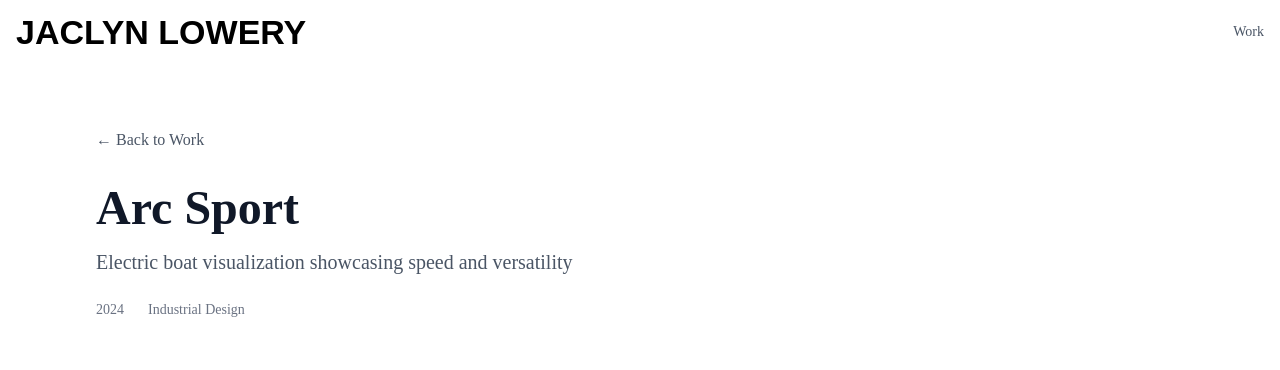
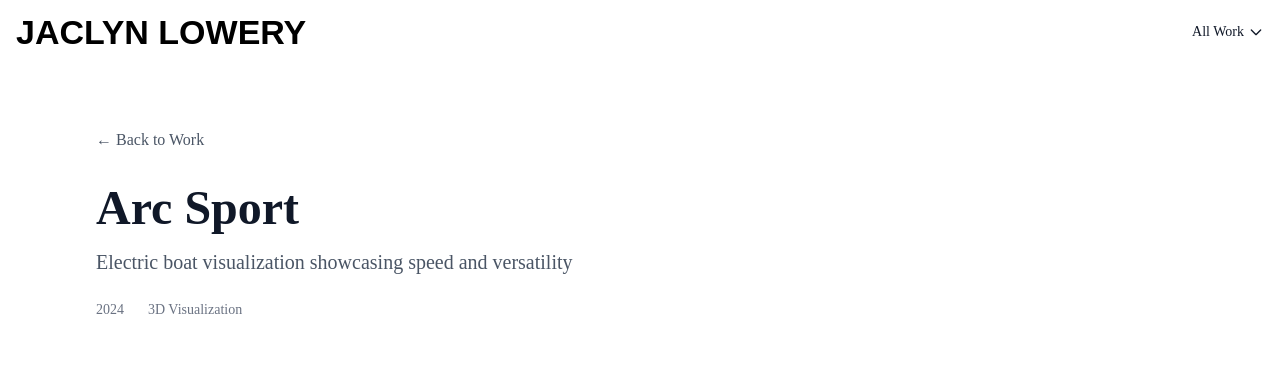
Before and after one commit to ellbosch/JaclynPortfolio, a React (Vite) app: page /project/arcsport in a window 1280 px wide. Shown: the top 370 px of the page. Built offline with nearby package versions, Linux system fonts and the light colour scheme; a web font is replaced by a local one.

Commit message:
Filters (#5)

```diff
--- a/src/App.tsx
+++ b/src/App.tsx
@@ -3,9 +3,11 @@ import PageLayout from './components/layout/PageLayout';
 import Home from './pages/Home';
 import ProjectPage from './pages/ProjectPage';
 import NotFound from './pages/NotFound';
+import { FilterProvider } from './context/FilterContext';
 
 function App() {
   return (
+    <FilterProvider>
       <Router>
         <Routes>
           <Route element={<PageLayout />}>
@@ -15,6 +17,7 @@ function App() {
           </Route>
         </Routes>
       </Router>
+    </FilterProvider>
   );
 }
 
--- a/src/components/layout/Header.tsx
+++ b/src/components/layout/Header.tsx
@@ -1,10 +1,32 @@
 import { Link, NavLink, useLocation } from 'react-router-dom';
-import { useEffect, useState } from 'react';
+import { useEffect, useState, useRef } from 'react';
+import { useFilter } from '../../context/FilterContext';
+import type { CategoryFilter } from '../../data/types';
+
+const filterLabels: Record<CategoryFilter, string> = {
+  all: 'All Work',
+  'industrial-design': 'Industrial Design',
+  '3d-visualization': '3D Visualization',
+};
 
 const Header = () => {
   const location = useLocation();
   const isHome = location.pathname === '/';
   const [isVisible, setIsVisible] = useState(!isHome);
+  const [dropdownOpen, setDropdownOpen] = useState(false);
+  const { filter, setFilter } = useFilter();
+  const dropdownRef = useRef<HTMLDivElement>(null);
+
+  // Close dropdown when clicking outside
+  useEffect(() => {
+    const handleClickOutside = (event: MouseEvent) => {
+      if (dropdownRef.current && !dropdownRef.current.contains(event.target as Node)) {
+        setDropdownOpen(false);
+      }
+    };
+    document.addEventListener('mousedown', handleClickOutside);
+    return () => document.removeEventListener('mousedown', handleClickOutside);
+  }, []);
 
   useEffect(() => {
     if (!isHome) {
@@ -44,18 +66,43 @@ const Header = () => {
             JACLYN LOWERY
           </Link>
 
-          <NavLink
-            to="/"
-            className={({ isActive }) =>
-              `text-sm font-medium transition-colors ${
-                isActive
-                  ? 'text-gray-900 dark:text-white'
-                  : 'text-gray-600 dark:text-gray-400 hover:text-gray-900 dark:hover:text-white'
-              }`
-            }
-          >
-            Work
-          </NavLink>
+          <div className="relative" ref={dropdownRef}>
+            <button
+              onClick={() => setDropdownOpen(!dropdownOpen)}
+              className="text-sm font-medium transition-colors text-gray-900 dark:text-white flex items-center gap-1"
+            >
+              {filterLabels[filter]}
+              <svg
+                className={`w-4 h-4 transition-transform ${dropdownOpen ? 'rotate-180' : ''}`}
+                fill="none"
+                stroke="currentColor"
+                viewBox="0 0 24 24"
+              >
+                <path strokeLinecap="round" strokeLinejoin="round" strokeWidth={2} d="M19 9l-7 7-7-7" />
+              </svg>
+            </button>
+            {dropdownOpen && (
+              <div className="absolute right-0 mt-2 w-48 bg-white dark:bg-gray-900 border border-gray-200 dark:border-gray-700 rounded-md shadow-lg z-50">
+                {(Object.keys(filterLabels) as CategoryFilter[]).map((key) => (
+                  <NavLink
+                    key={key}
+                    to="/"
+                    onClick={() => {
+                      setFilter(key);
+                      setDropdownOpen(false);
+                    }}
+                    className={`block px-4 py-2 text-sm transition-colors ${
+                      filter === key
+                        ? 'text-gray-900 dark:text-white bg-gray-100 dark:bg-gray-800'
+                        : 'text-gray-600 dark:text-gray-400 hover:text-gray-900 dark:hover:text-white hover:bg-gray-50 dark:hover:bg-gray-800'
+                    }`}
+                  >
+                    {filterLabels[key]}
+                  </NavLink>
+                ))}
+              </div>
+            )}
+          </div>
         </div>
       </nav>
     </header>
--- /dev/null
+++ b/src/context/FilterContext.tsx
@@ -0,0 +1,27 @@
+import { createContext, useContext, useState, ReactNode } from 'react';
+import type { CategoryFilter } from '../data/types';
+
+interface FilterContextType {
+  filter: CategoryFilter;
+  setFilter: (filter: CategoryFilter) => void;
+}
+
+const FilterContext = createContext<FilterContextType | undefined>(undefined);
+
+export const FilterProvider = ({ children }: { children: ReactNode }) => {
+  const [filter, setFilter] = useState<CategoryFilter>('all');
+
+  return (
+    <FilterContext.Provider value={{ filter, setFilter }}>
+      {children}
+    </FilterContext.Provider>
+  );
+};
+
+export const useFilter = () => {
+  const context = useContext(FilterContext);
+  if (!context) {
+    throw new Error('useFilter must be used within a FilterProvider');
+  }
+  return context;
+};
--- a/src/data/projects.ts
+++ b/src/data/projects.ts
@@ -4,7 +4,7 @@ export const projects: Project[] = [
   {
     slug: 'nocturne',
     title: 'Nocturne',
-    category: '3d-rendering',
+    categories: ['3d-visualization'],
     shortDescription: '',
     fullDescription: '',
     thumbnail: { src: '', alt: 'Nocturne thumbnail' },
@@ -18,7 +18,7 @@ export const projects: Project[] = [
   {
     slug: 'arlo',
     title: 'Arlo',
-    category: 'industrial-design',
+    categories: ['industrial-design', '3d-visualization'],
     shortDescription: 'Security camera system design and launch video renders',
     fullDescription: `I worked alongside my colleagues to design the Arlo Go, Arlo Ultra, Arlo Pro, and the Arlo Pro Floodlight. I created the following renders and animations for a launch video of the Arlo Pro.
 
@@ -45,7 +45,7 @@ Industrial Design: Dayne Tanner (Direction), Tyler Anderson (Project Lead), Kyle
   {
     slug: 'control4',
     title: 'Control4',
-    category: 'industrial-design',
+    categories: ['3d-visualization'],
     shortDescription: 'Smart home remote design with multiple SKU variants',
     fullDescription: '',
     thumbnail: {
@@ -80,7 +80,7 @@ Industrial Design: Dayne Tanner (Direction), Tyler Anderson (Project Lead), Kyle
   {
     slug: 'mode',
     title: 'Mode',
-    category: 'industrial-design',
+    categories: ['industrial-design', '3d-visualization'],
     shortDescription: 'Refined electric toothbrush design and website visuals',
     fullDescription: `Mode was an exciting opportunity to design a refined electric toothbrush that I now use everyday. My main role was creating a scrolling video for Mode's website to walk through the design details and unique features.
 
@@ -106,7 +106,7 @@ Industrial Design: Kieran Moriarty (Direction), Jaclyn Lowery (Support), John Na
   {
     slug: 'nice-hr40-remote',
     title: 'Nice HR40 Remote',
-    category: 'industrial-design',
+    categories: ['industrial-design', '3d-visualization'],
     shortDescription: 'Next generation smart home remote design',
     fullDescription: `Our team was tasked with re-imagining the previous generation Nice smart home remote into the next generation HR40. We upgraded the design to match the existing modern aesthetics of the Nice product portfolio, along with enhancing the experience of the extensive control.
 
@@ -130,7 +130,7 @@ Industrial Design: Jaclyn Lowery (Project Lead), Kieran Moriarty (Direction), Jo
   {
     slug: 'jabra-packaging',
     title: 'Jabra Packaging',
-    category: 'industrial-design',
+    categories: ['industrial-design', '3d-visualization'],
     shortDescription: '3D on-package renders for multiple Jabra product lines',
     fullDescription: `I created 3D on-package renders for multiple Jabra product lines, collaborating with the graphic design team. I sketched render concept ideas, rendered, reviewed and made edits to pre-press color proofs. I served as the primary 3D visualizer for numerous color variations across various products.
 
@@ -159,7 +159,7 @@ Industrial Design: Jaclyn Lowery (Panacast 50 Packaging)`,
   {
     slug: 'netgear-nighthawk',
     title: 'Netgear Nighthawk',
-    category: '3d-rendering',
+    categories: ['3d-visualization'],
     shortDescription: '',
     fullDescription: '',
     thumbnail: { src: '', alt: 'Netgear Nighthawk thumbnail' },
@@ -173,7 +173,7 @@ Industrial Design: Jaclyn Lowery (Panacast 50 Packaging)`,
   {
     slug: 'arcsport',
     title: 'Arc Sport',
-    category: 'industrial-design',
+    categories: ['3d-visualization'],
     shortDescription: 'Electric boat visualization showcasing speed and versatility',
     fullDescription: `I was tasked with visualizing the Arc Sport, a beautiful electric boat designed by my colleagues. My main role was to demonstrate the speed and versatility of the boat through inspirational context visuals. Below is a sample of the renders Tyler and I created.
 
@@ -197,7 +197,7 @@ Industrial Design: Anders Flem (Support), Dayne Tanner (Direction), Dylan Anders
   {
     slug: 'auraglow',
     title: 'Auraglow',
-    category: 'industrial-design',
+    categories: ['3d-visualization'],
     shortDescription: 'LED Whitener promo videos and product renders',
     fullDescription: `Tyler and I created promo videos and stills to showcase the Auraglow LED Whitener and case designed by our colleagues, along with several other Auraglow products. I also created on-package renders for several of the Auraglow products.
 
@@ -227,7 +227,7 @@ Industrial Design: Dayne Tanner (Direction), Jack Marple (Lead)`,
   {
     slug: 'whistle',
     title: 'Whistle Go + Whistle Pro',
-    category: 'industrial-design',
+    categories: ['industrial-design'],
     shortDescription: 'GPS-enabled health and activity trackers for pets',
     fullDescription: `GPS-enabled health and activity trackers for pets with emphasis on durability, removability, material finishes, and color considerations.
 
@@ -252,7 +252,7 @@ Industrial Design: Dayne Tanner (Direction), Jaclyn Lowery (Lead/Support), Kiera
   {
     slug: 'spansive',
     title: 'Spansive',
-    category: 'industrial-design',
+    categories: ['industrial-design', '3d-visualization'],
     shortDescription: 'Premium multi-device wireless charger',
     fullDescription: `Our team was given the task to re-imagine a standard wireless charger into a premium and multi-device compatible experience.
 
@@ -282,7 +282,7 @@ Industrial Design: August Simmons (ID Support), Dayne Tanner (ID Direction), Jac
   {
     slug: 'starkey',
     title: 'Starkey',
-    category: 'industrial-design',
+    categories: ['industrial-design'],
     shortDescription: 'Hearing aid design developed through user interviews',
     fullDescription: `As someone who grew up going into my parent's office to do hearing tests (for fun? My parents are doctors), it was a very exciting opportunity to help design a Starkey hearing aid.
 
@@ -313,7 +313,7 @@ Industrial Design: Dayne Tanner (Direction), Jack Marple (Support), Jaclyn Lower
   {
     slug: 'q-egg',
     title: 'Q-Egg',
-    category: 'industrial-design',
+    categories: ['3d-visualization'],
     shortDescription: 'UVC light contact lens cleaner 3D animation',
     fullDescription: `This was my first 3D animated project. The work showcases technology developed by Q-Egg that kills 99.999% of harmful pathogens with UVC light through their contact lens cleaner/case product.
 
@@ -341,8 +341,16 @@ export const getFeaturedProjects = () =>
 export const getProjectBySlug = (slug: string) =>
   projects.find((p) => p.slug === slug);
 
-export const getProjectsByCategory = (category: Project['category']) =>
-  projects.filter((p) => p.category === category);
+export const getProjectsByCategory = (category: Project['categories'][number]) =>
+  projects.filter((p) => p.categories.includes(category));
 
 export const getAllProjects = () =>
   [...projects].sort((a, b) => a.order - b.order);
+
+export const formatCategories = (categories: Project['categories']) => {
+  const labels: Record<Project['categories'][number], string> = {
+    'industrial-design': 'Industrial Design',
+    '3d-visualization': '3D Visualization',
+  };
+  return categories.map((c) => labels[c]).join(', ');
+};
--- a/src/pages/ProjectPage.tsx
+++ b/src/pages/ProjectPage.tsx
@@ -1,5 +1,5 @@
 import { useParams, Link } from 'react-router-dom';
-import { getProjectBySlug, getAllProjects } from '../data/projects';
+import { getProjectBySlug, getAllProjects, formatCategories } from '../data/projects';
 
 const ProjectPage = () => {
   const { slug } = useParams<{ slug: string }>();
@@ -54,7 +54,7 @@ const ProjectPage = () => {
         {/* Meta info */}
         <div className="flex flex-wrap gap-6 text-sm text-gray-500 dark:text-gray-500">
           <span>{project.year}</span>
-          <span className="capitalize">{project.category.replace('-', ' ')}</span>
+          <span>{formatCategories(project.categories)}</span>
           {project.client && <span>Client: {project.client}</span>}
         </div>
       </header>
```
Also changed, not shown: src/data/types.ts (+4 -7 lines), src/pages/Home.tsx (+15 -13 lines), public/images/logos/control4.png. Lines whose indentation alone changed are shown as unchanged.
